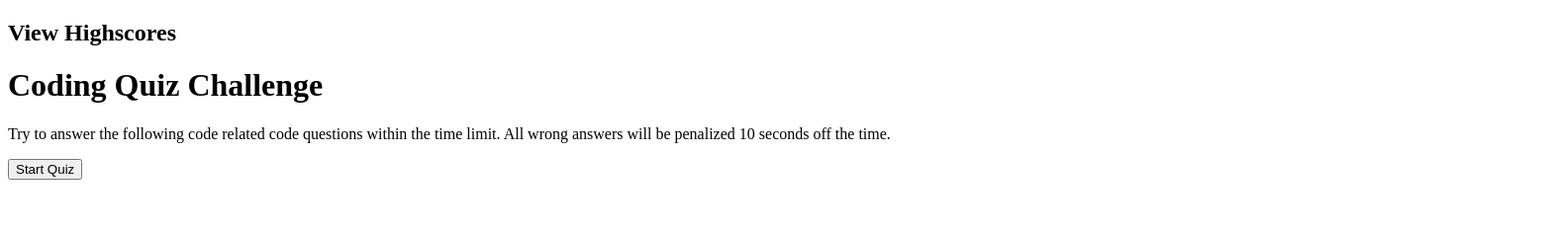
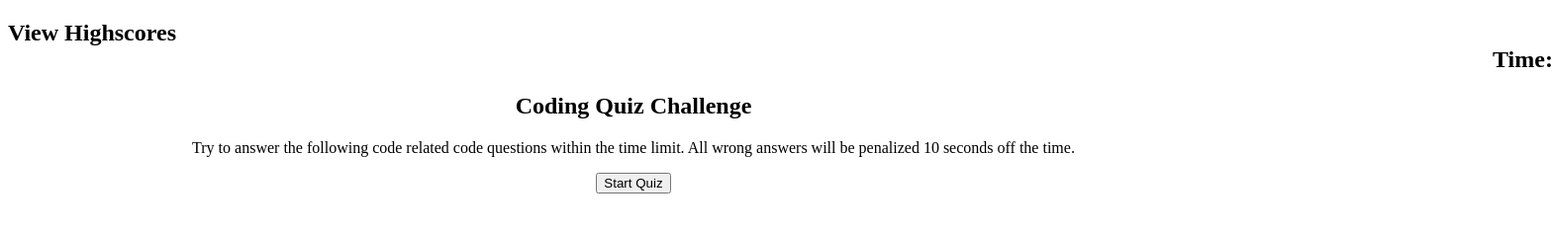
Before and after one commit to Burch531/Homework4_APIs_CodeQuiz, a plain HTML site: page index.html in a window 1280 px wide. Shown: the whole page at 99% size, 1569 px wide, since content can reach past the window. Drawn offline with Linux system fonts and the light colour scheme.

Commit message:
updated html css and js

```diff
--- a/index.html
+++ b/index.html
@@ -12,22 +12,26 @@
 <body>
 
     <header>
-        <h2>View Highscores</h2>
+        <h2>View Highscores
+
+         <span class = "time">Time: </span>
+
+        </h2>
+
 
     </header>
 
-    <div>
-
+    <section>
+        <div class="container">
         <h1>Coding Quiz Challenge</h1>
-        <p>Try to answer the following code related code questions within the time limit. All wrong answers will be
+        <p class="main">Try to answer the following code related code questions within the time limit. All wrong answers will be
             penalized 10 seconds off the time. </p>
 
-            <div>
                 <button id="quiz" class="btn">Start Quiz</button>
-              </div>
 
 
-    </div>
+        </div>
+    </section>
 
 
 
--- a/script.js
+++ b/script.js
@@ -0,0 +1,85 @@
+//declare variables
+var score = 0;
+var timeEl = document.querySelector(".time");
+var secondsLeft = 75;
+var quizBtn = document.querySelector("#quiz");
+var allQuestions = [
+    {
+        question: "What does HTML stand for?" ,
+        choices: ["Hometext Markup Language", "Hypetext Markup Language", "Hyperlink Text Markup Language"],
+        answer: "Hypetext Markup Language"
+    },
+    {
+        question: "The bootstrap grid system is based on how many columns?" ,
+        choices: ["9", "6", "12"],
+        answer: "12"
+    },
+    {
+        question: "What does CSS stand for?" ,
+        choices: ["Cascading Style Sheets", "Creative Style Sheets", "Computer Style Sheets"],
+        answer: "Cascading Style Sheets"
+    },
+    {
+        question: "How do you create a function in JavaScript" ,
+        choices: ["function = myFunction()", "function: myFunction()", "function myFunction()"],
+        answer: "function myFunction()"
+    },
+    {
+        question: "What is the correct way to write an array in JavaScript" ,
+        choices: ["var num = '1','2','3';", "var num = ['1','2','3']", "var num =('1','2','3')"],
+        answer: "var num = ['1','2','3']"
+    },
+
+]
+
+
+
+
+
+
+var mainEl = document.getElementById("main");
+var timerEl = document.getElementById("countdown");
+var bodyEl = document.createElement("div");
+
+var i = 0;
+var timeLeft = 75;
+
+
+
+function startQuiz() {
+  mainEl.append(bodyEl);
+  showQuestion()
+
+  var quizInterval = setInterval(function() {
+    if (timeLeft === 0) {
+      clearInterval(quizInterval);
+      //TODO redirect to enter high score
+    } else {
+      timeLeft--;
+      timeEl.textContent = "Time: " + timeEL;
+    }
+
+  }, 1000);
+}
+
+startQuiz();
+
+quizBtn.addEventListener("click", startQuiz);
+
+function showQuestion() {
+
+    //clear out existing question on page
+    //show the question add htmml element to page
+    //for every answer create a div with a button and answer adding 4 or more elements to page
+    //attach a event listner to all the events similar to quizbtn
+
+}
+
+function chooseAnswer() {
+    //get current question
+    //get answer that they selected
+    //figure out if answer is correct
+    //if answer is correct more to next question
+    //if incorrect deduct 10 sec
+    //after choose answers and out of questions move to high score page
+}
--- a/style.css
+++ b/style.css
@@ -0,0 +1,9 @@
+section {
+    text-align: center;
+}
+
+span {
+    text-align: right;
+    margin-left: 1500px;
+
+}
```
